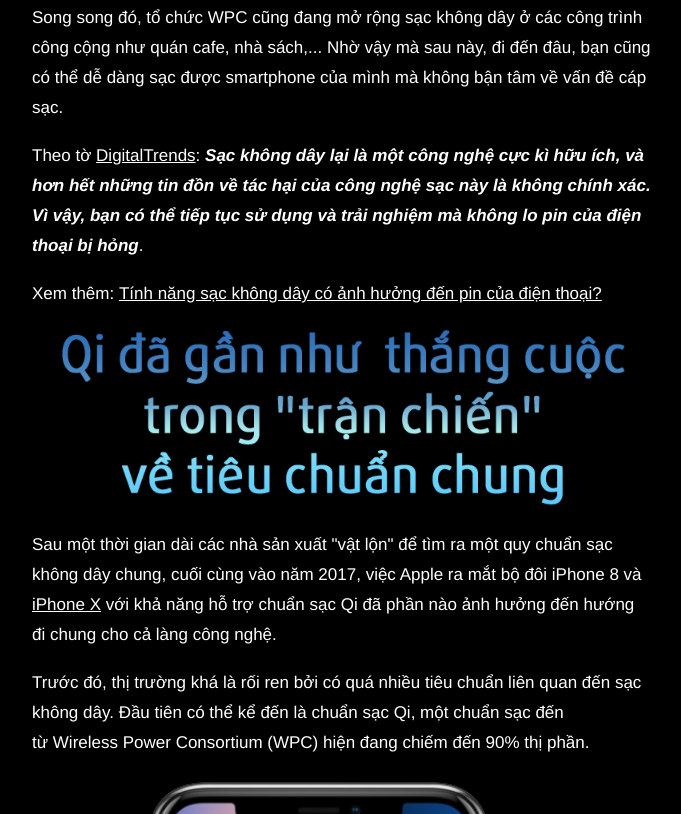
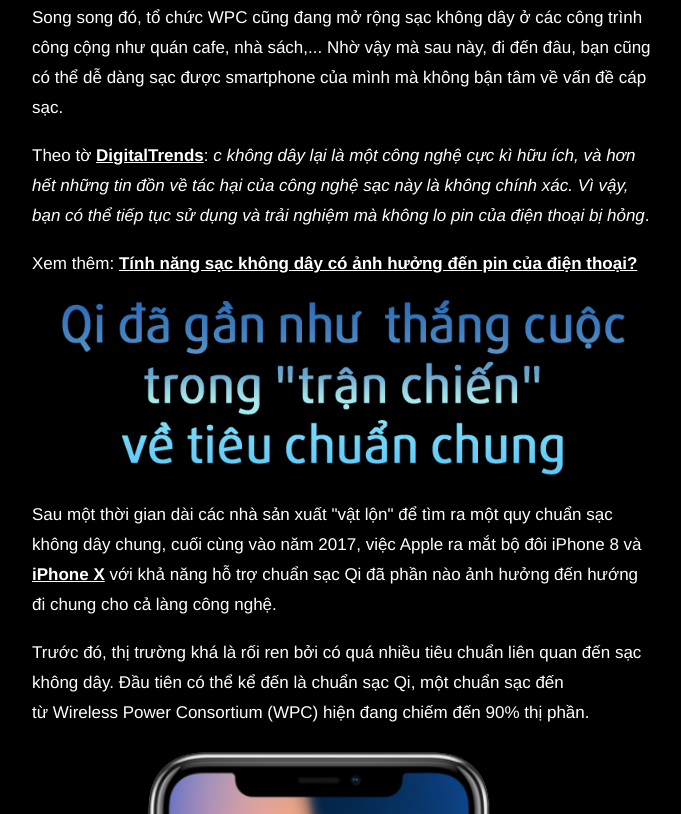
Before and after one commit to minhfidesio/magazine-13, a plain HTML site: page MOBILE/index.html in a window 1280 px wide. Shown: the part 2846-3660 px from the top of the page, without its empty margins (298-979 px from the left). Drawn offline with Linux system fonts and the light colour scheme.

Commit message:
fix bold 2

```diff
--- a/DESKTOP/css/style.css
+++ b/DESKTOP/css/style.css
@@ -53,7 +53,7 @@ body{
 body a:link{
     color: white;
     -webkit-text-fill-color: white;
-    /*font-weight: bold;*/
+    font-weight: bold;
 
 }
 .background-white a:link{
--- a/MOBILE/css/style.css
+++ b/MOBILE/css/style.css
@@ -41,7 +41,7 @@ body{
 }
 body a:link{
     color: white;
-    /*font-weight: bold;*/
+    font-weight: bold;
 }
 .wrapper-tt{
     font-family: 'Open Sans', sans-serif;
--- a/MOBILE/index.html
+++ b/MOBILE/index.html
@@ -30,7 +30,7 @@
 				<img src="images/img03.png">
 			</div>
 			<p>Song song đó, tổ chức WPC cũng đang mở rộng sạc không dây ở các công trình công cộng như quán cafe, nhà sách,... Nhờ vậy mà sau này, đi đến đâu, bạn cũng có thể dễ dàng sạc được smartphone của mình mà không bận tâm về vấn đề cáp sạc.</p><br>
-			<p>Theo tờ&nbsp;<a rel="nofollow" href="https://www.digitaltrends.com/mobile/does-wireless-charging-degrade-your-battery-faster/" target="_blank" title="DigitalTrends" type="DigitalTrends">DigitalTrends</a>:&nbsp;<i><strong>Sạc không dây lại là một công nghệ cực kì hữu ích, và hơn hết những tin đồn về tác hại của công nghệ sạc này là không chính xác. Vì vậy, bạn có thể tiếp tục sử dụng và trải nghiệm mà không lo pin của điện thoại bị hỏng</strong></i>.</p><br>
+			<p>Theo tờ&nbsp;<a rel="nofollow" href="https://www.digitaltrends.com/mobile/does-wireless-charging-degrade-your-battery-faster/" target="_blank" title="DigitalTrends" type="DigitalTrends">DigitalTrends</a>:&nbsp;<i>c không dây lại là một công nghệ cực kì hữu ích, và hơn hết những tin đồn về tác hại của công nghệ sạc này là không chính xác. Vì vậy, bạn có thể tiếp tục sử dụng và trải nghiệm mà không lo pin của điện thoại bị hỏng</i>.</p><br>
 			<p>Xem thêm:&nbsp;<a href="https://www.thegioididong.com/tin-tuc/tinh-nang-sac-khong-day-co-anh-huong-den-pin-cua-dien-thoai-1094525" target="_blank" title="Tính năng sạc không dây có ảnh hưởng đến pin của điện thoại?" type="Tính năng sạc không dây có ảnh hưởng đến pin của điện thoại?">Tính năng sạc không dây có ảnh hưởng đến pin của điện thoại?</a></p><br>
 			<div class="outline">
 				<img src="images/outline03.png">
```
Also changed, not shown: DESKTOP/index.html (+1 -1 lines).
